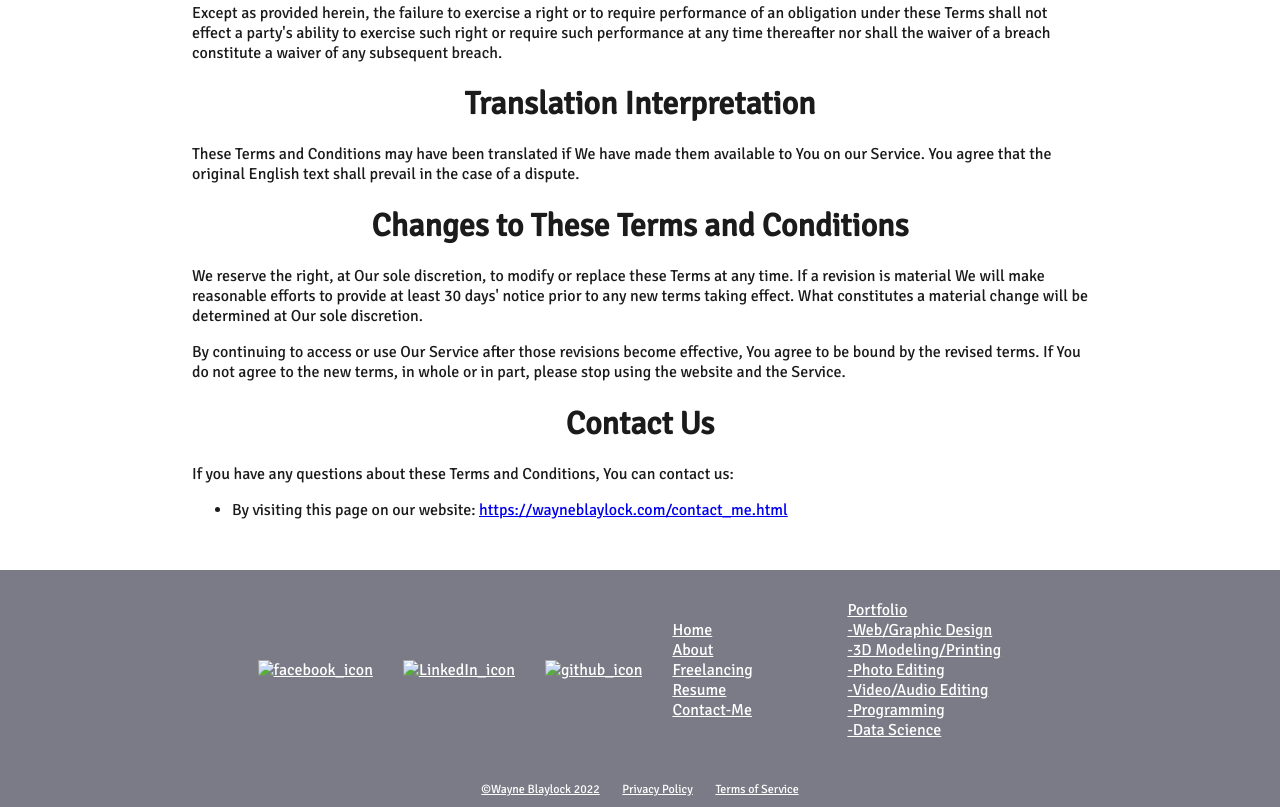
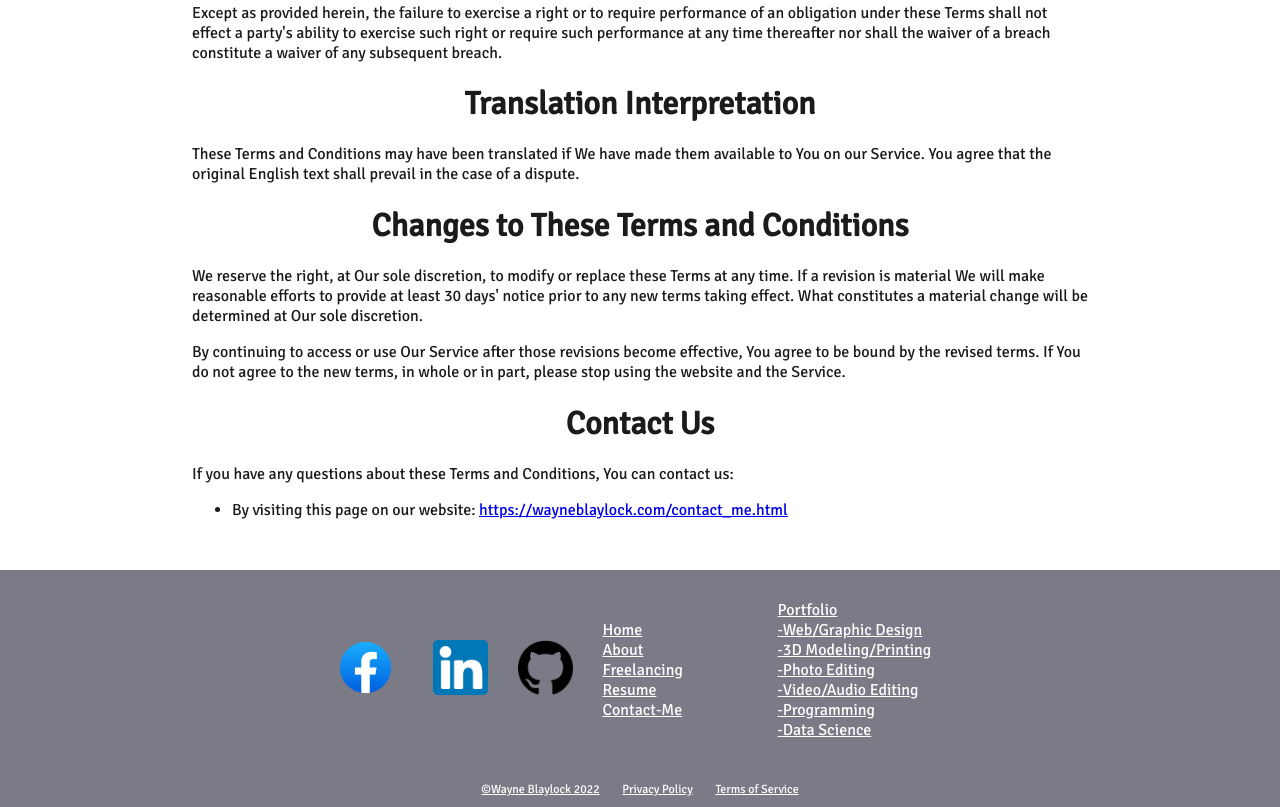
Before and after one commit to wayneblaylock/wayneblaylock.github.io, a plain HTML site: page terms_and_conditions.html in a window 1280 px wide. Shown: the part 3284-4091 px from the top of the page. Drawn offline with Linux system fonts and the light colour scheme.

Commit message:
Update terms_and_conditions.html

```diff
--- a/terms_and_conditions.html
+++ b/terms_and_conditions.html
@@ -116,9 +116,9 @@
 
     <div id="footer">
         <div id="flex_container">
-        <a href="https://www.facebook.com/blaylockwe" target="_blank"><img src="/personal_website/media/facebook_icon.png" alt="facebook_icon" height="75px" width="auto"></a>
-        <a href="https://www.linkedin.com/in/wayne-blaylock-63048419b/" target="_blank"><img src="/personal_website/media/LinkedIn_icon.png" alt="LinkedIn_icon" height="55px" width="auto"></a>
-        <a href="https://github.com/wayneblaylock" target="_blank"><img src="/personal_website/media/github_icon.png" alt="github_icon" height="55px"></a>
+        <a href="https://www.facebook.com/blaylockwe" target="_blank"><img src="/media/facebook_icon.png" alt="facebook_icon" height="75px" width="auto"></a>
+        <a href="https://www.linkedin.com/in/wayne-blaylock-63048419b/" target="_blank"><img src="/media/LinkedIn_icon.png" alt="LinkedIn_icon" height="55px" width="auto"></a>
+        <a href="https://github.com/wayneblaylock" target="_blank"><img src="/media/github_icon.png" alt="github_icon" height="55px"></a>
         <div id="sub_flex_container">
             <div id="main_links">
                 <a href="/index.html">Home</a>
```
